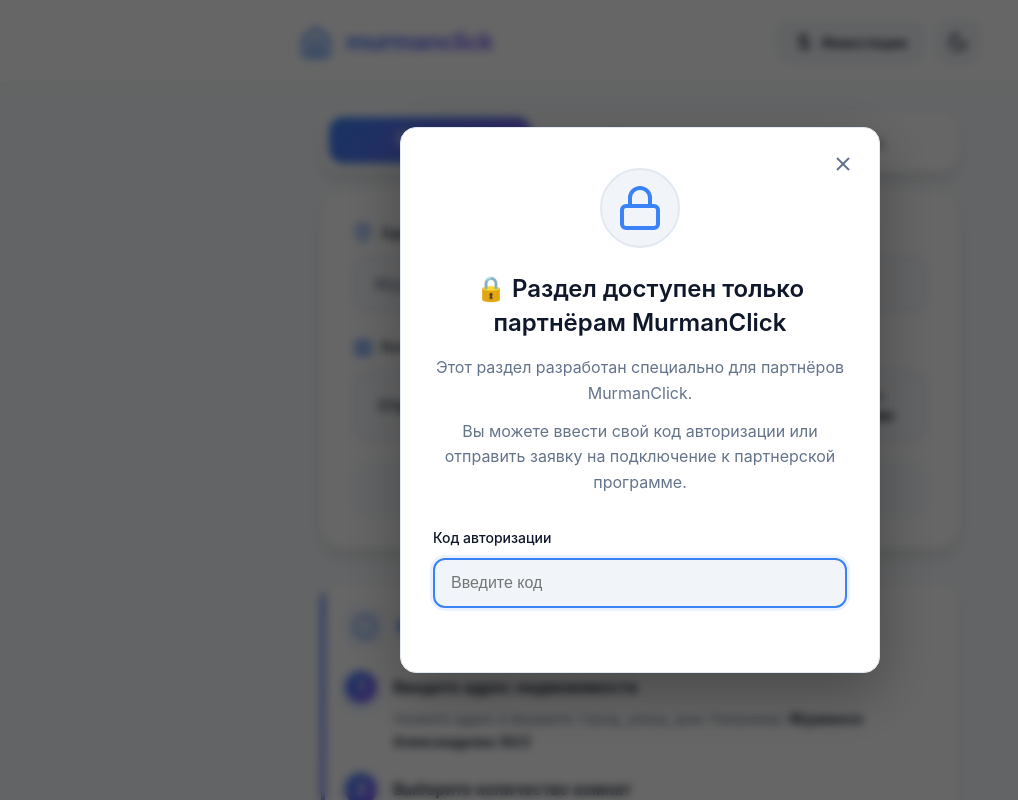
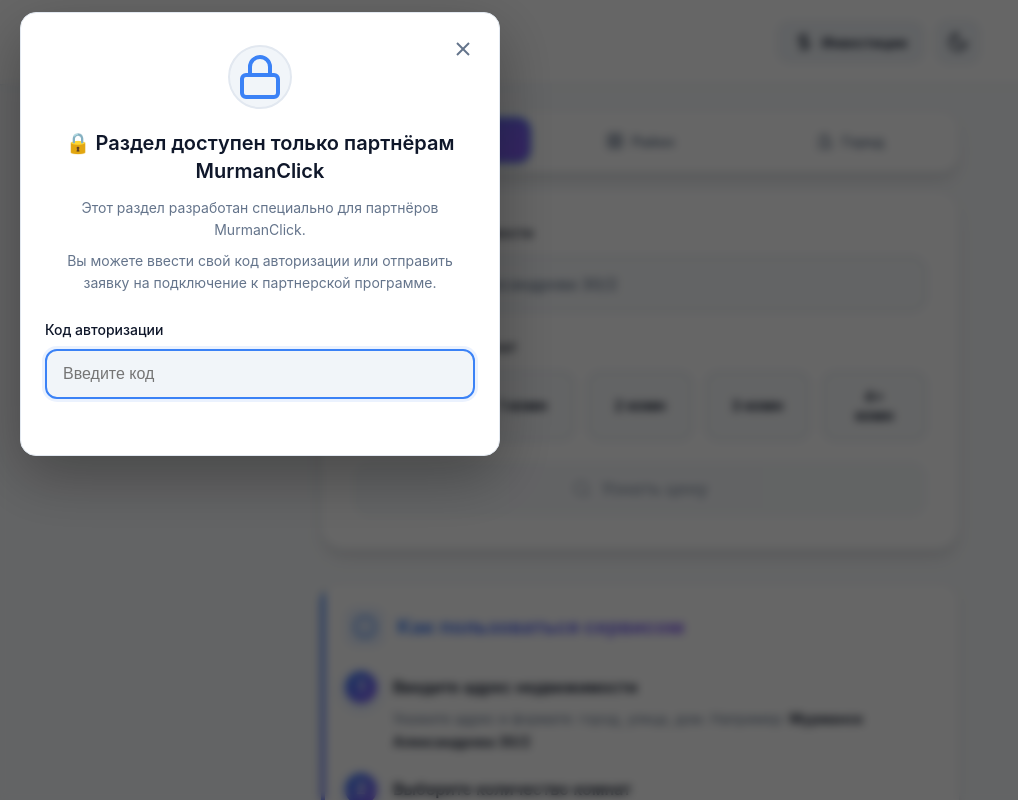
Before and after one commit to Egor51/webappanalyze, a React (Vite) app: page / in a window 1280 px wide. Both pictures are taken after a click on the button "Инвестиции". Shown: the top 800 px of the page, without its empty margins (0-1018 px from the left). Built offline with nearby package versions, Linux system fonts and the light colour scheme.

Commit message:
Оптимизация попапа авторизации: позиционирование вверху, кнопка присоединиться всегда видна, проверка кода после 5 цифр

```diff
--- a/src/components/InvestingAuthModal.css
+++ b/src/components/InvestingAuthModal.css
@@ -6,12 +6,14 @@
   bottom: 0;
   background: rgba(0, 0, 0, 0.6);
   backdrop-filter: blur(4px);
-  display: flex;
-  align-items: center;
+  /* display: flex; */
+  align-items: flex-start;
   justify-content: center;
   z-index: 1000;
   padding: 20px;
+  padding-top: 12px;
   animation: fadeIn 0.2s ease-out;
+  overflow-y: auto;
 }
 
 @keyframes fadeIn {
@@ -29,11 +31,13 @@
   box-shadow: 0 20px 60px rgba(0, 0, 0, 0.3);
   max-width: 480px;
   width: 100%;
-  max-height: 90vh;
+  max-height: calc(100vh - 24px);
   overflow-y: auto;
   position: relative;
   animation: slideUp 0.3s ease-out;
   border: 1px solid var(--border);
+  margin-top: 0;
+  margin-bottom: 20px;
 }
 
 @keyframes slideUp {
@@ -71,7 +75,7 @@
 }
 
 .investing-auth-modal-content {
-  padding: 40px 32px;
+  padding: 32px 24px;
   display: flex;
   flex-direction: column;
   align-items: center;
@@ -79,35 +83,35 @@
 }
 
 .investing-auth-modal-icon {
-  width: 80px;
-  height: 80px;
+  width: 64px;
+  height: 64px;
   border-radius: 50%;
   background: var(--bg-secondary);
   display: flex;
   align-items: center;
   justify-content: center;
-  margin-bottom: 24px;
+  margin-bottom: 20px;
   color: var(--accent);
   border: 2px solid var(--border);
 }
 
 .investing-auth-modal-title {
-  font-size: 24px;
+  font-size: 20px;
   font-weight: 600;
   color: var(--text-primary);
-  margin: 0 0 16px 0;
+  margin: 0 0 12px 0;
   line-height: 1.4;
 }
 
 .investing-auth-modal-description {
-  font-size: 16px;
+  font-size: 14px;
   color: var(--text-secondary);
-  margin: 0 0 12px 0;
+  margin: 0 0 8px 0;
   line-height: 1.6;
 }
 
 .investing-auth-modal-description:last-of-type {
-  margin-bottom: 32px;
+  margin-bottom: 24px;
 }
 
 .investing-auth-modal-form {
--- a/src/components/InvestingAuthModal.jsx
+++ b/src/components/InvestingAuthModal.jsx
@@ -7,7 +7,6 @@
   const [code, setCode] = useState('')
   const [isChecking, setIsChecking] = useState(false)
   const [error, setError] = useState('')
-  const [showJoinButton, setShowJoinButton] = useState(false)
   const inputRef = useRef(null)
 
   useEffect(() => {
@@ -20,7 +19,6 @@
     if (isOpen) {
       setCode('')
       setError('')
-      setShowJoinButton(false)
     }
   }, [isOpen])
 
@@ -29,11 +27,9 @@
     setCode(value)
     setError('')
 
-    // Если код введен, сразу проверяем
-    if (value.length > 0) {
+    // Проверяем код только после ввода 5 цифр
+    if (value.length === 5) {
       checkCode(value)
-    } else {
-      setShowJoinButton(false)
     }
   }
 
@@ -75,20 +71,16 @@
           onClose()
         } else {
           setError('Неверный код авторизации')
-          setShowJoinButton(true)
         }
       } else if (response.status === 401 || response.status === 403) {
         setError('Неверный код авторизации')
-        setShowJoinButton(true)
       } else {
         setError('Ошибка при проверке кода')
-        setShowJoinButton(true)
       }
     } catch (err) {
       console.error('Ошибка при проверке кода:', err)
-      // При ошибке сети показываем кнопку "Присоединиться"
+      // При ошибке сети показываем сообщение
       setError('Не удалось проверить код. Попробуйте позже или отправьте заявку.')
-      setShowJoinButton(true)
     } finally {
       setIsChecking(false)
     }
@@ -168,8 +160,7 @@
             )}
           </div>
 
-          {showJoinButton && (
-            <button
+          {/* <button
             className="investing-auth-modal-join-button"
             onClick={handleJoinClick}
           >
@@ -180,8 +171,7 @@
               <line x1="23" y1="11" x2="17" y2="11"></line>
             </svg>
             <span>Присоединиться</span>
-            </button>
-          )}
+          </button> */}
         </div>
       </div>
     </div>
```
Lines whose indentation alone changed are shown as unchanged.
